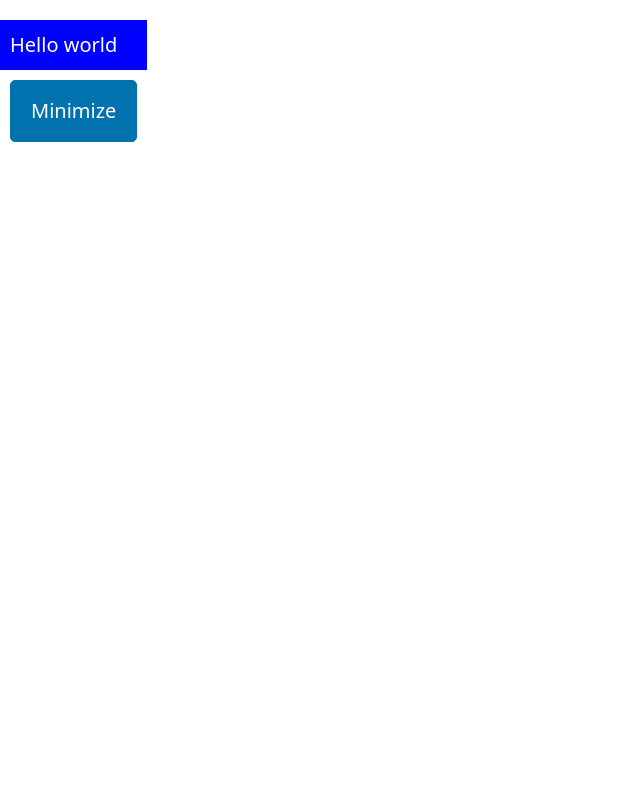
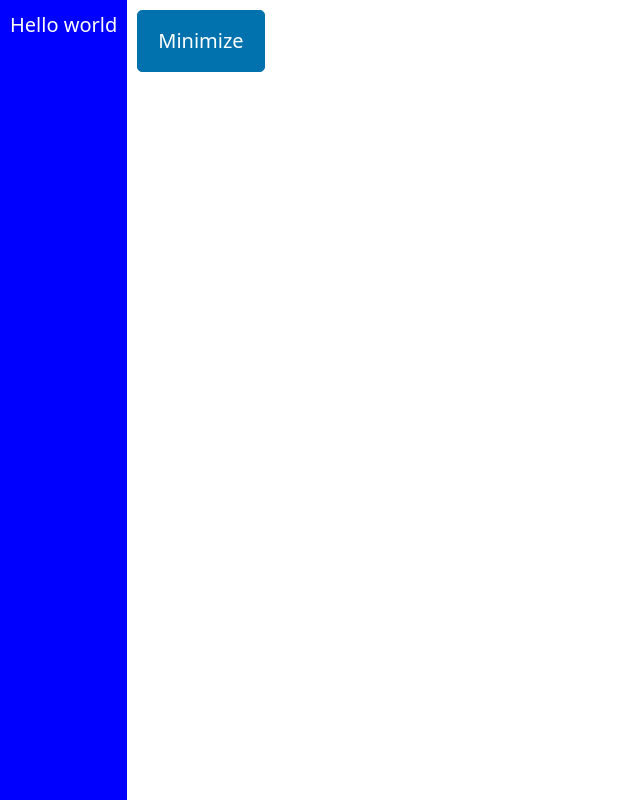
Before and after one commit to Yulai202020/demos, a plain HTML site: page minimaze.html in a window 1280 px wide. Shown: the whole page, without its empty margins (0-640 px from the left). Drawn offline with nearby package versions, Linux system fonts and the light colour scheme.

Commit message:
first commit

```diff
--- a/minimaze.css
+++ b/minimaze.css
@@ -1,5 +1,6 @@
-body {
+main {
     display: flex;
+    height: 100vh;
 }
 
 .grow-0 {
--- a/minimaze.html
+++ b/minimaze.html
@@ -13,7 +13,6 @@
     </script>
 </head>
 <body>
-    <header></header>
     <main>
         <div class="grow-0" id="minimize">
             Hello world
@@ -23,6 +22,5 @@
             <button onclick="onClick()">Minimize</button>
         </div>
     </main>
-    <footer></footer>
 </body>
 </html>
--- a/std.css
+++ b/std.css
@@ -6,3 +6,7 @@ body, html {
     padding: 0px;
     height: 100vh;
 }
+
+body>footer, body>header, body>main {
+    padding: 0px;
+}
```
